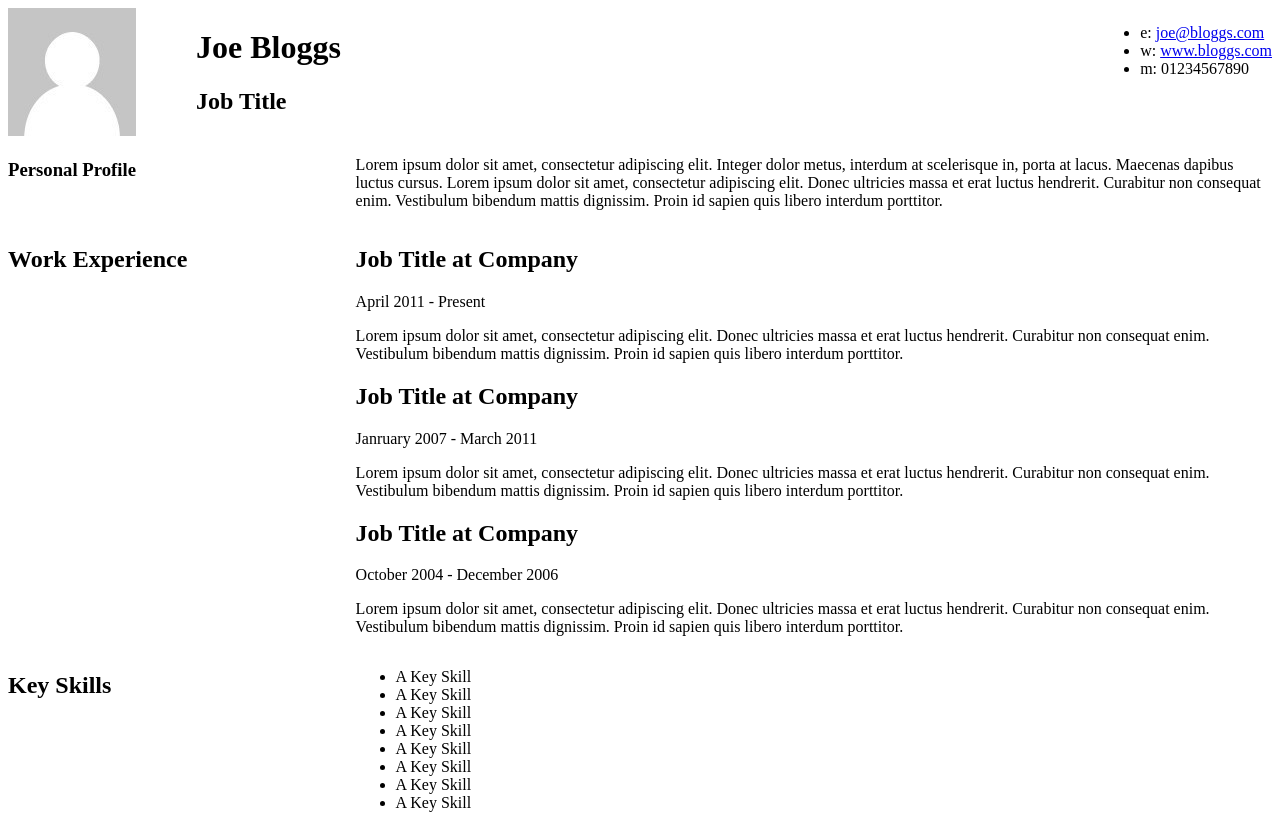
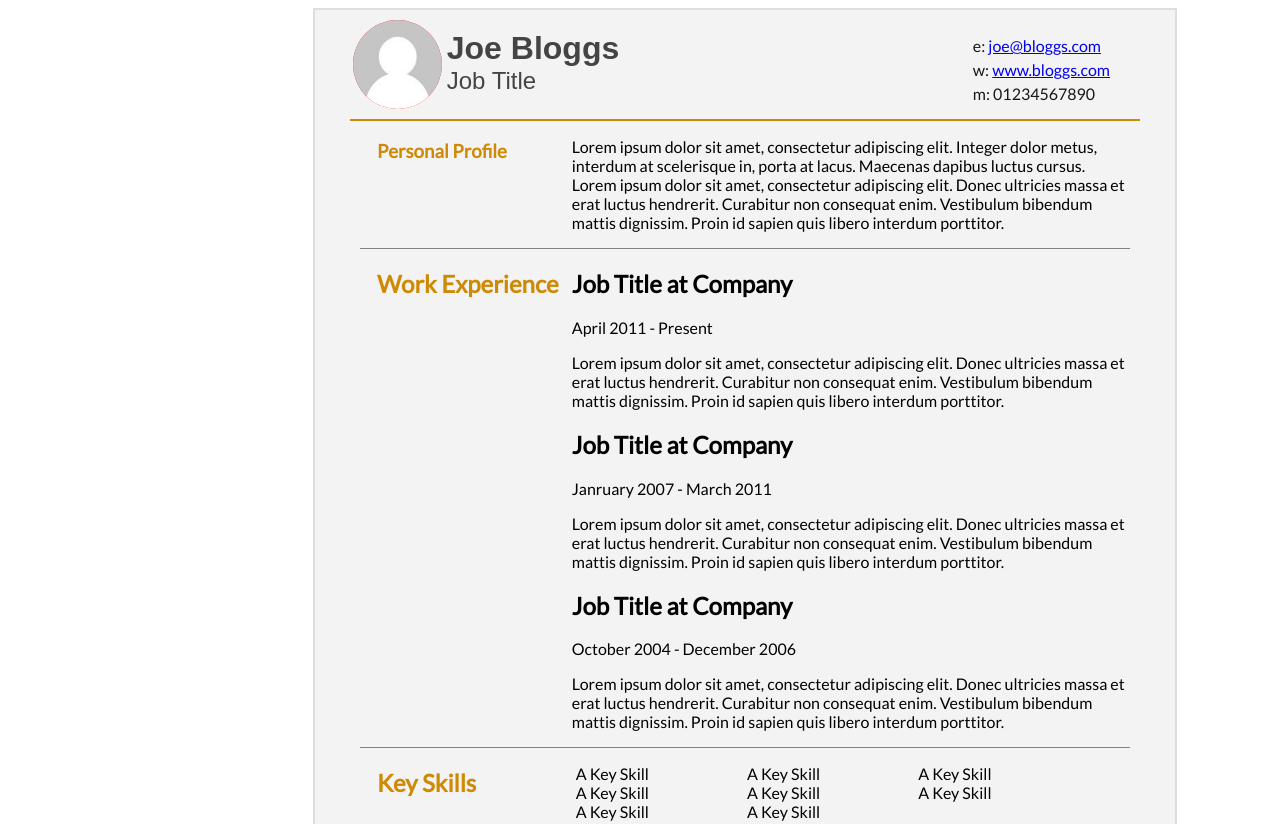
Before and after one commit to elefantinhos2/m1-entrega-s1-estilizar-curriculo-guru-elefantinhos2, a plain HTML site: page index.html in a window 1280 px wide. Shown: the top 824 px of the page. Drawn offline with Linux system fonts and the light colour scheme.

Commit message:
update_Curriculo

```diff
--- a/index.html
+++ b/index.html
@@ -35,7 +35,7 @@
 		</div>
 		<div class="clear"></div>
 	</div>
-
+	<!--hr-->
 	<div id="mainArea">
 		<section>
 			<article>
@@ -49,7 +49,7 @@
 			</article>
 			<div class="clear"></div>
 		</section>
-
+		<!--hr-->
 
 		<section>
 			<div class="sectionTitle">
@@ -78,7 +78,7 @@
 			<div class="clear"></div>
 		</section>
 
-
+		<!--hr-->
 		<section>
 			<div class="sectionTitle">
 				<h1>Key Skills</h1>
@@ -99,8 +99,8 @@
 			<div class="clear"></div>
 		</section>
 
-
-		<section>
+		<!--hr-->
+		<section class="last-line">
 			<div class="sectionTitle">
 				<h1>Education</h1>
 			</div>
--- a/style.css
+++ b/style.css
@@ -1,27 +1,147 @@
+
 .clear {
 	clear: both;
 }
 
+@font-face{
+    font-family: 'Lato';
+    src: url(https://fonts.googleapis.com/css2?family=Lato:wght@300&display=swap);
+}
+body{
+	font-family: 'Lato';
+}
 #headshot {
 	width: 12.5%;
 	float: left;
 	margin-right: 30px;
+	padding-bottom: 2px;
+}
+/*Imagem de Perfil*/
+#headshot > img{
+	border-radius: 100px;
+	height: 65%;
+	width:  90%;
+	/*border: 1px solid violet;*/
+	display: flex;
+    align-items: center;
+	/*margin: 10px 0px 0px 60px;*/
+	background-color: red;
+	margin-left: 3px;
 }
 
+/*.corLinha {
+	color: #ee9b00;
+	background-color: #ee9b00;
+	margin: 0px 10px 0px 10px;
+}*/
+/*Titulo do curriculo*/
 #name {
 	float: left;
+	/*padding: 0px 0px 0px 0px;*/
+	/*margin: 0px 0px 30px 0px;*/
+	/*border: 1px solid violet;*/
+	/*background-color:rgba(0, 0, 0, 0.178);*/
+	margin-left: -32px;
+	margin-top: -10px;
+}
+/*Nome do curriculo */
+#name > h1 {
+	font-family: Arial, Helvetica, sans-serif;
+	color: #444444;
+	margin: 20px 0px 0px 0px;
+	font-weight: 600;
+	padding: 0px 0px 0px 0px;
+	/*border: 1px solid blueviolet;
+	background-color:royalblue;*/
+
+}
+/*Informção sobre Profissão*/
+#name > h2 {
+	color: #444444;
+	font-family: Arial, Helvetica, sans-serif;
+	margin: 0px 0px 0px 0px;
+	padding: 0px 0px 0px 0px;
+	font-weight: 500;
+	/*border: 1px solid greenyellow;
+	background-color: turquoise;*/
 }
 
 #contactDetails {
+	color: #181818;
 	float: right;
+	list-style: none;
+	margin-right: 30px;
+}
+#contactDetails > ul {
+	list-style: none;
+}
+#contactDetails > ul > li{
+	margin-top: 5px;
+}
+
+a:hover {
 }
 
 .sectionTitle {
 	float: left;
+	/*width: 25%;*/
 	width: 25%;
+	/*margin-left: 100px;*/
+	margin-left: 17px;
+	color: #cf8a05;
 }
 
 .sectionContent {
 	float: right;
 	width: 72.5%;
+	/*float: right;
+    margin-top: -70px;*/
 }
+
+.keySkills{
+	list-style: none;
+	margin-left: -126px;
+}
+
+.keySkills > li{
+	/*display: inline-block;*/
+	/*float: none;*/
+	display: inline-block;
+    margin-left: 50px;
+    padding-left: 40px;
+    padding-right: 30px;
+    margin-right: -25px;
+}
+
+/*Titulo(Nome e Contatos)*/
+.mainDetails{
+	border-bottom: 2px solid #cf8a05;
+	margin: 10px 35px 0px 35px;
+}
+
+/*margem do curriculo*/
+#cv{
+	border: 2px solid #dedede;
+	/*margin: 90px 200px 90px 200px;
+	padding: 5%;*/
+	/*width: 2000px;*/
+    /*height: 2588px;*/
+	/*width: 777px;*/
+	/*height: 1335px;*/
+	width: 860px;
+	height: 1260px;
+	/*margin-left: 190px;*/
+	margin-left: 305px;
+	background-color: #f3f3f3;
+}
+section{
+	border-bottom: 1px solid gray;
+    margin: 0px 45px 0px 45px;
+}
+.last-line{
+	border: none;
+}
+hr{
+	margin-left: 50px;
+	margin-right: 50px;
+}
```
